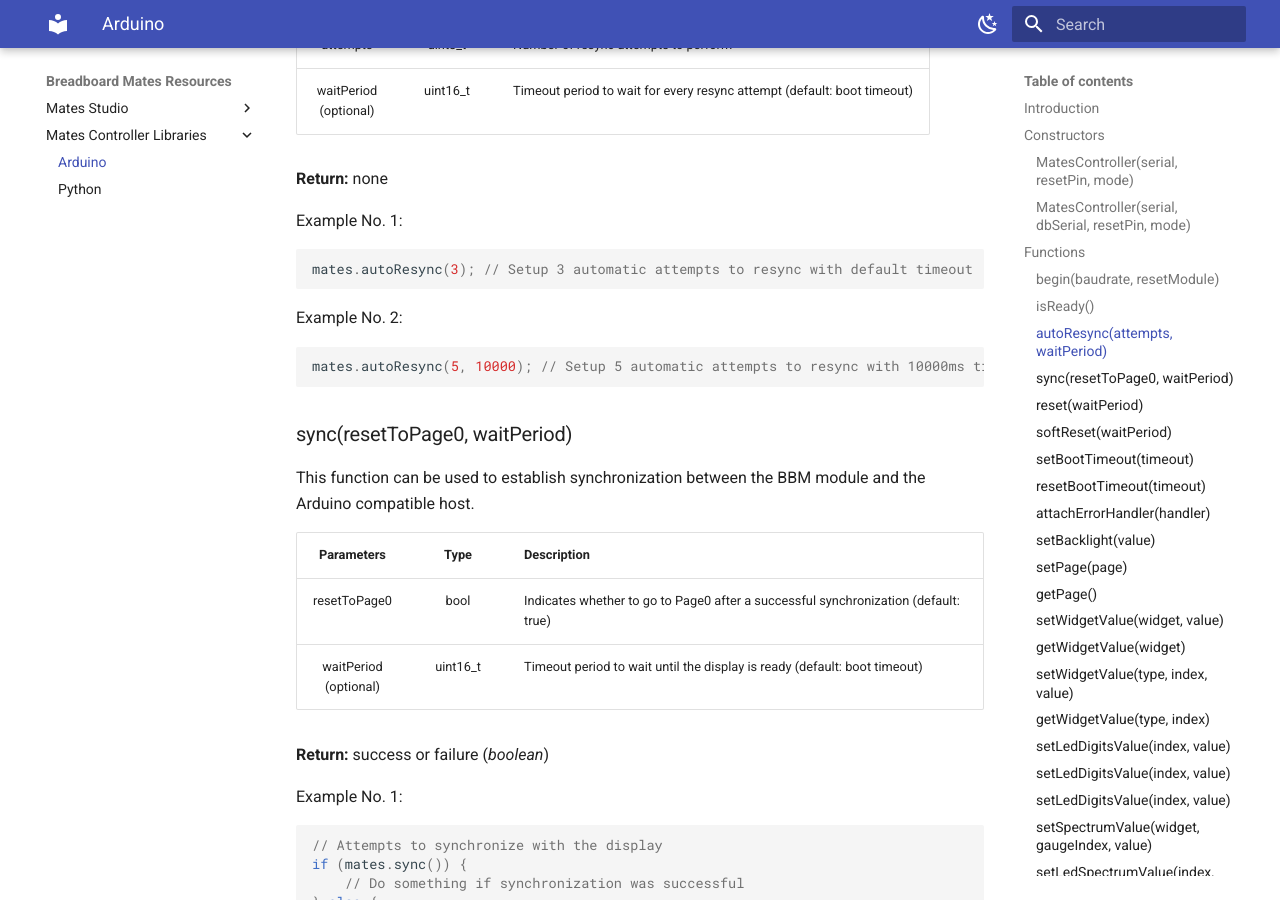
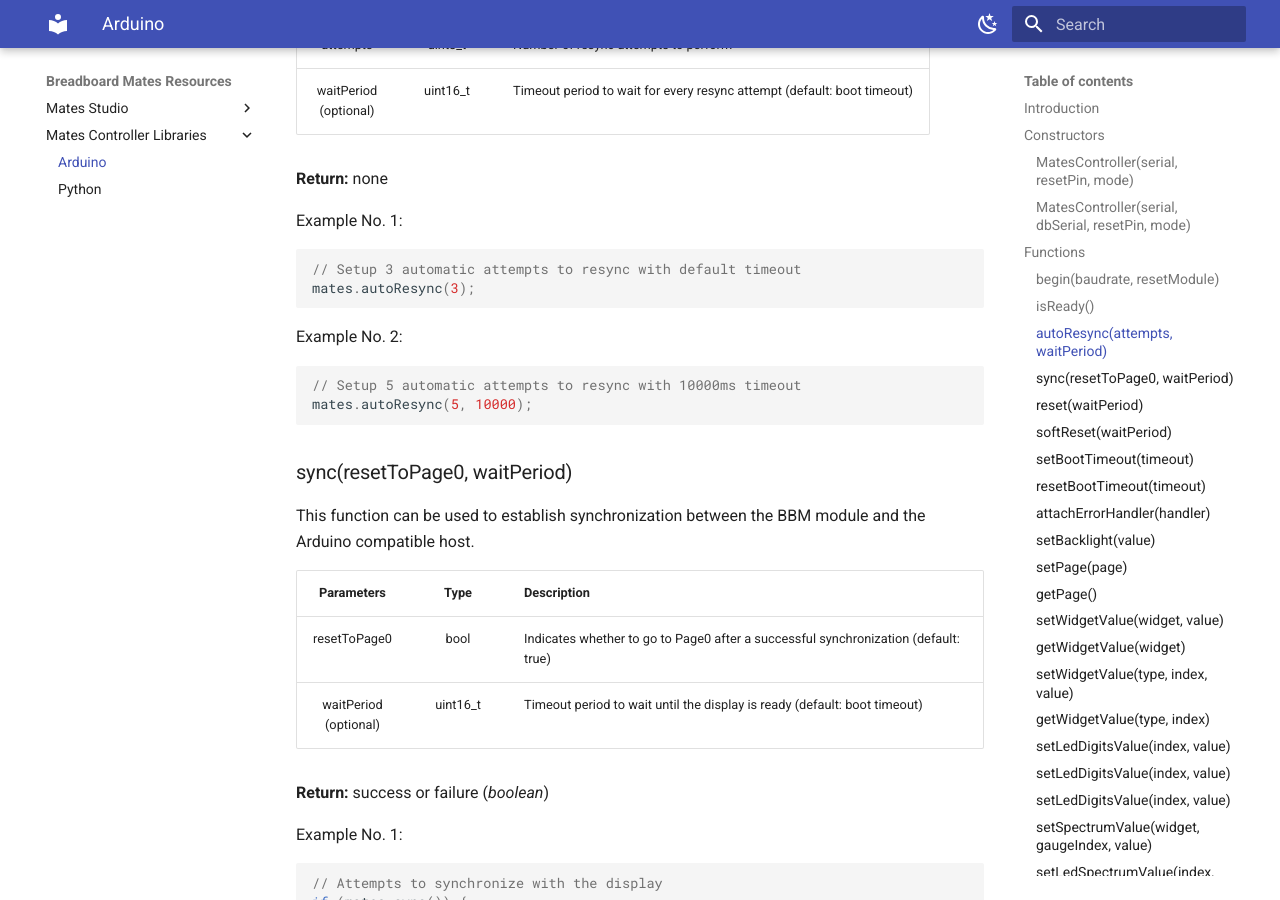
Before and after one commit to iSOLveIT/mkdocs-gen, an MkDocs documentation site: the page built from docs/controller/arduino-mates-controller.md, in a window 1280 px wide and 900 px high, scrolled down 4134 px. Built offline with MkDocs 1.6.1 and Material for MkDocs 9.7.7, drawn with Linux system fonts in a browser that asks for light colours; some of the changed text lies outside the part shown.

Commit message:
Minor changes to comments in examples codes

````diff
--- a/docs/controller/arduino-mates-controller.md
+++ b/docs/controller/arduino-mates-controller.md
@@ -171,13 +171,15 @@
 Example No. 1:
 
 ```cpp
-mates.autoResync(3); // Setup 3 automatic attempts to resync with default timeout
+// Setup 3 automatic attempts to resync with default timeout
+mates.autoResync(3);
 ```
 
 Example No. 2:
 
 ```cpp
-mates.autoResync(5, 10000); // Setup 5 automatic attempts to resync with 10000ms timeout
+// Setup 5 automatic attempts to resync with 10000ms timeout
+mates.autoResync(5, 10000);
 ```
 
 
@@ -244,15 +246,15 @@
 
 ```cpp
 // Reset the display and wait for
-mates.reset();          // a period of 5 seconds (default)
-                        // (actually the current boot timeout which is 5s by default)
+mates.reset(); // a period of 5 seconds (default)
+               // (actually the current boot timeout which is 5s by default)
 ```
 
 Example No 2:
 
 ```cpp
 // Reset the display and wait for
-mates.reset(4000);   // a period of 4 seconds
+mates.reset(4000); // a period of 4 seconds
 ```
 
 
@@ -272,14 +274,14 @@
 
 ```cpp
 // Reset the display and wait for
-mates.softReset();  // a period of 5 seconds (default boot timeout)
+mates.softReset(); // a period of 5 seconds (default boot timeout)
 ```
 
 Example No 2:
 
 ```cpp
 // Reset the display and wait for
-mates.softReset(4000);  // a period of 4 seconds
+mates.softReset(4000); // a period of 4 seconds
 ```
 
 
@@ -477,7 +479,8 @@
 Example:
 
 ```cpp
-int16_t widgetVal = mates.getWidgetValue(MediaLed4); // Query the current value of MediaLed4
+// Query the current value of MediaLed4
+int16_t widgetVal = mates.getWidgetValue(MediaLed4);
 ```
 
 !!! note
@@ -500,7 +503,8 @@
 Example:
 
 ```cpp
-mates.setWidgetValue(MATES_MEDIA_GAUGE_B, 0, 50); // Set value of MediaGaugeB0 to 50
+// Set value of MediaGaugeB0 to 50
+mates.setWidgetValue(MATES_MEDIA_GAUGE_B, 0, 50);
 ```
 
 !!! note
@@ -523,7 +527,8 @@
 Example:
 
 ```cpp
-int16_t widgetVal = mates.getWidgetValue(MATES_MEDIA_LED, 4); // Query the current value of MediaLed4
+// Query the current value of MediaLed4
+int16_t widgetVal = mates.getWidgetValue(MATES_MEDIA_LED, 4);
 ```
 
 !!! note
@@ -591,7 +596,8 @@
 Example:
 
 ```cpp
-mates.setLedDigitsValue(LedDigits1, 3.1416); // Set value of LedDigits1 to 3.1416
+// Set value of LedDigits1 to 3.1416
+mates.setLedDigitsValue(LedDigits1, 3.1416);
 ```
 
 !!! note
@@ -614,7 +620,8 @@
 Example:
 
 ```cpp
-mates.setSpectrumValue(LedSpectrum5, 2, 64); // Set value of gauge index 2 of LedSpectrum5 to 64
+// Set value of gauge index 2 of LedSpectrum5 to 64
+mates.setSpectrumValue(LedSpectrum5, 2, 64);
 ```
 
 !!! note
@@ -637,7 +644,8 @@
 Example:
 
 ```cpp
-mates.setLedSpectrumValue(5, 2, 64); // Set value of gauge index 2 of LedSpectrum5 to 64
+// Set value of gauge index 2 of LedSpectrum5 to 64
+mates.setLedSpectrumValue(5, 2, 64);
 ```
 
 
@@ -656,7 +664,8 @@
 Example:
 
 ```cpp
-mates.setMediaSpectrumValue(4, 3, 48); // Set value of gauge index 3 of MediaSpectrum4 to 48
+// Set value of gauge index 3 of MediaSpectrum4 to 48
+mates.setMediaSpectrumValue(4, 3, 48);
 ```
 
 
@@ -777,7 +786,8 @@
 Example:
 
 ```cpp
-// Increase buffer size to a maximum of 100 characters including the null terminator
+// Increase buffer size to a maximum of 100 characters
+// including the null terminator
 mates.setBufferSize(100);
 ```
 
@@ -875,7 +885,8 @@
 Example:
 
 ```cpp
-mates.setPrintAreaColor(4, 0xF800); // Set print color of PrintArea4 to RED (0xF800)
+// Set print color of PrintArea4 to RED (0xF800)
+mates.setPrintAreaColor(4, 0xF800);
 ```
 
 
@@ -941,7 +952,8 @@
 
 ```cpp
 int value = 108;
-mates.appendToPrintArea(9, "Value: %d", 108); // Append value as text to PrintArea9
+// Append value as text to PrintArea9
+mates.appendToPrintArea(9, "Value: %d", 108);
 ```
 
 
````
